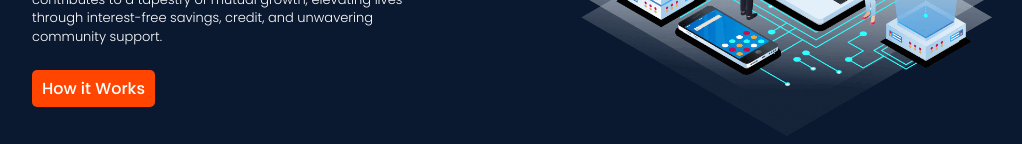
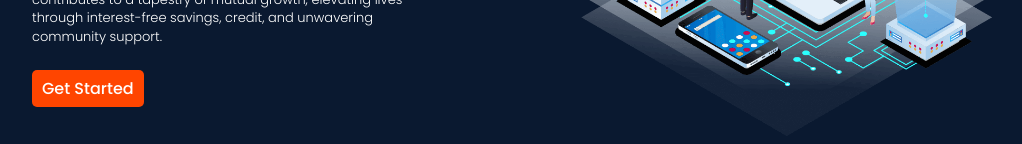
Before and after one commit to adex-badr18/grtp, a React (Vite) app: page / in a window 1280 px wide. Shown: the part 405-549 px from the top of the page, without its empty margins (128-1150 px from the left). Built offline with nearby package versions, Linux system fonts and the light colour scheme.

Commit message:
fix: Resolve get-started broken link

```diff
--- a/src/components/header/Header.jsx
+++ b/src/components/header/Header.jsx
@@ -30,7 +30,7 @@ const Header = () => {
                     </p>
 
                     <div className="header-cta">
-                        <Button text='How it Works' btnClass='btn-orange' href='#faq' />
+                        <Button text='Get Started' btnClass='btn-orange' href='#about' />
                     </div>
                 </div>
 
--- a/src/components/navbar/Navbar.jsx
+++ b/src/components/navbar/Navbar.jsx
@@ -36,7 +36,7 @@ const Navbar = () => {
 
                     <li className='nav-btn'>
                         {/* <a href="#" className='btn btn-dark'>Get Started</a> */}
-                        <Button text='Get Started' btnClass='btn-dark' href='#faq' />
+                        <Button text='Get Started' btnClass='btn-dark' href='#about' />
                     </li>
                 </ul>
             </menu>
```
